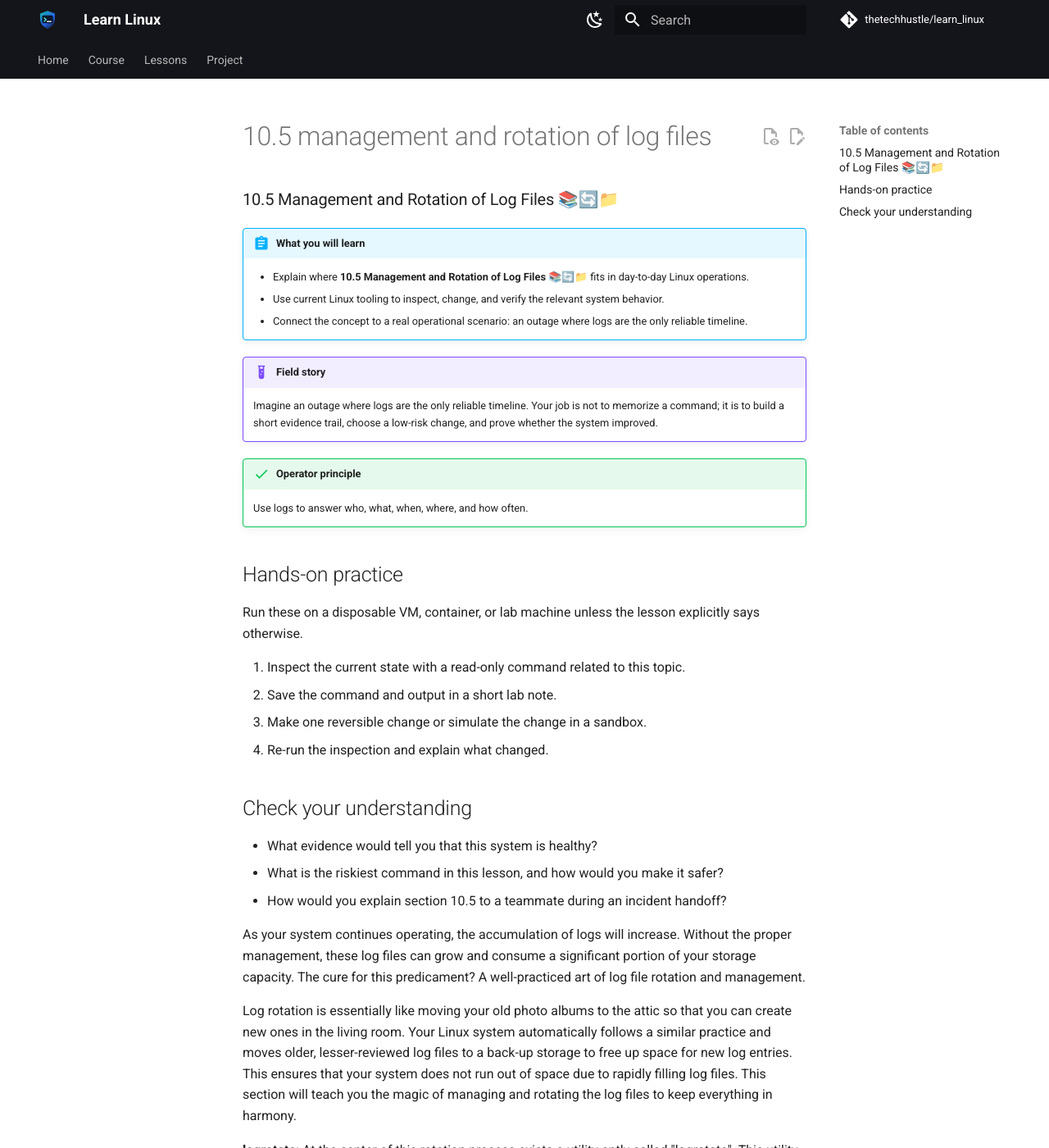
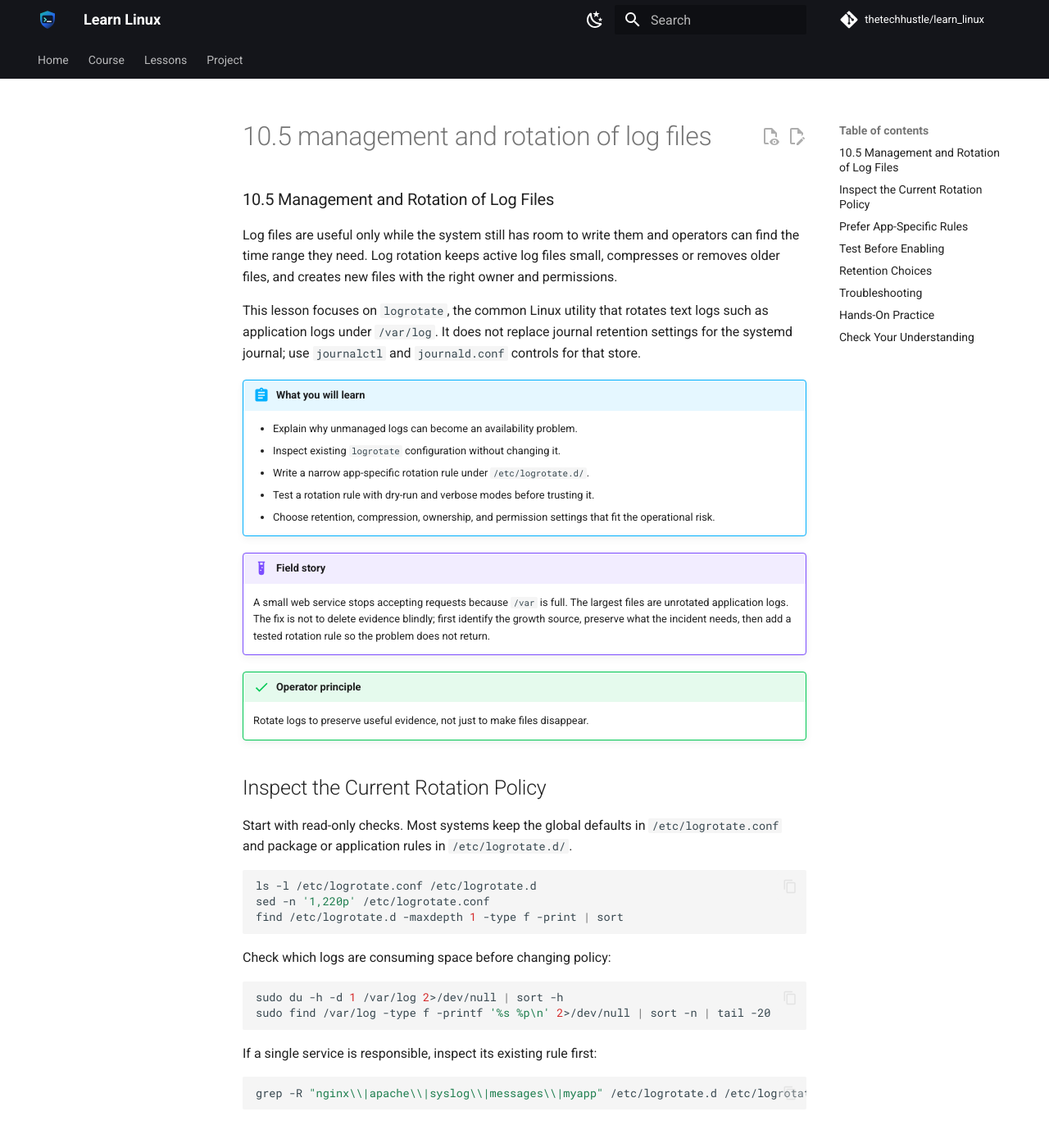
Before and after one commit to thetechhustle/learn_linux, an MkDocs documentation site: the page built from docs/lessons/10_logging/10.5_management_and_rotation_of_log_files.md, in a window 1280 px wide and 1400 px high. Shown: the whole window at 82% size. Built offline with MkDocs 1.6.1 and Material for MkDocs 9.7.7, drawn with Linux system fonts in a browser that asks for light colours; comment, search, counter and statistics services are not loaded; some of the changed text lies outside the part shown.

Commit message:
Improve Chapter 10 log rotation lesson (#78)
Co-authored-by: Jules Ai <jules@Juless-Air.ts.net lan>

````diff
--- a/docs/lessons/10_logging/10.5_management_and_rotation_of_log_files.md
+++ b/docs/lessons/10_logging/10.5_management_and_rotation_of_log_files.md
@@ -1,70 +1,209 @@
-### 10.5 Management and Rotation of Log Files 📚🔄📁
+### 10.5 Management and Rotation of Log Files
 
+Log files are useful only while the system still has room to write them and
+operators can find the time range they need. Log rotation keeps active log
+files small, compresses or removes older files, and creates new files with the
+right owner and permissions.
 
+This lesson focuses on `logrotate`, the common Linux utility that rotates text
+logs such as application logs under `/var/log`. It does not replace journal
+retention settings for the systemd journal; use `journalctl` and
+`journald.conf` controls for that store.
 
 !!! abstract "What you will learn"
-    - Explain where **10.5 Management and Rotation of Log Files 📚🔄📁** fits in day-to-day Linux operations.
-    - Use current Linux tooling to inspect, change, and verify the relevant system behavior.
-    - Connect the concept to a real operational scenario: an outage where logs are the only reliable timeline.
+    - Explain why unmanaged logs can become an availability problem.
+    - Inspect existing `logrotate` configuration without changing it.
+    - Write a narrow app-specific rotation rule under `/etc/logrotate.d/`.
+    - Test a rotation rule with dry-run and verbose modes before trusting it.
+    - Choose retention, compression, ownership, and permission settings that fit
+      the operational risk.
 
 !!! example "Field story"
-    Imagine an outage where logs are the only reliable timeline. Your job is not to memorize a command; it is to build a short evidence trail, choose a low-risk change, and prove whether the system improved.
+    A small web service stops accepting requests because `/var` is full. The
+    largest files are unrotated application logs. The fix is not to delete
+    evidence blindly; first identify the growth source, preserve what the
+    incident needs, then add a tested rotation rule so the problem does not
+    return.
 
 !!! success "Operator principle"
-    Use logs to answer who, what, when, where, and how often.
+    Rotate logs to preserve useful evidence, not just to make files disappear.
 
-## Hands-on practice
+## Inspect the Current Rotation Policy
 
-Run these on a disposable VM, container, or lab machine unless the lesson explicitly says otherwise.
-
-1. Inspect the current state with a read-only command related to this topic.
-2. Save the command and output in a short lab note.
-3. Make one reversible change or simulate the change in a sandbox.
-4. Re-run the inspection and explain what changed.
-
-## Check your understanding
-
-- What evidence would tell you that this system is healthy?
-- What is the riskiest command in this lesson, and how would you make it safer?
-- How would you explain section 10.5 to a teammate during an incident handoff?
-
-
-As your system continues operating, the accumulation of logs will increase. Without the proper management, these log files can grow and consume a significant portion of your storage capacity. The cure for this predicament? A well-practiced art of log file rotation and management.
-
-Log rotation is essentially like moving your old photo albums to the attic so that you can create new ones in the living room. Your Linux system automatically follows a similar practice and moves older, lesser-reviewed log files to a back-up storage to free up space for new log entries. This ensures that your system does not run out of space due to rapidly filling log files. This section will teach you the magic of managing and rotating the log files to keep everything in harmony.
-
-**logrotate**: At the center of this rotation process exists a utility aptly called "logrotate". This utility is designed to alleviate the load of the system administrator by cleverly managing log files on the system. 🎛️
-
-Let's see how we can use logrotate in a simple scenario:
+Start with read-only checks. Most systems keep the global defaults in
+`/etc/logrotate.conf` and package or application rules in `/etc/logrotate.d/`.
 
 ```bash
-# create a new logrotate configuration file
-nano /etc/logrotate.conf
+ls -l /etc/logrotate.conf /etc/logrotate.d
+sed -n '1,220p' /etc/logrotate.conf
+find /etc/logrotate.d -maxdepth 1 -type f -print | sort
 ```
 
-Inside the opened file, insert the following:
+Check which logs are consuming space before changing policy:
 
 ```bash
+sudo du -h -d 1 /var/log 2>/dev/null | sort -h
+sudo find /var/log -type f -printf '%s %p\n' 2>/dev/null | sort -n | tail -20
+```
+
+If a single service is responsible, inspect its existing rule first:
+
+```bash
+grep -R "nginx\\|apache\\|syslog\\|messages\\|myapp" /etc/logrotate.d /etc/logrotate.conf
+```
+
+## Prefer App-Specific Rules
+
+Avoid editing `/etc/logrotate.conf` for one application. Keep local application
+policy in a dedicated file such as `/etc/logrotate.d/myapp` so it is easier to
+review, disable, or remove.
+
+```conf
 /var/log/myapp/*.log {
-    daily                 # rotates daily
-    missingok             # no errors if file is absent
-    rotate 7              # keeps recent 7 day logs
-    compress              # compress log file
-    notifempty            # skip rotation for empty files
-    create 0640 root root # set owner and permission for new files
+    daily
+    rotate 14
+    missingok
+    notifempty
+    compress
+    delaycompress
+    create 0640 myapp adm
+    sharedscripts
+    postrotate
+        systemctl reload myapp.service >/dev/null 2>&1 || true
+    endscript
 }
 ```
 
-This shows a basic example configuration file for logrotate. 'myapp' is your application folder, and '*.log' indicates any log file inside this directory. The rest of the lines specify the actual rotation settings.
+Common directives:
 
-Now, you've set logrotate to automatically manage your log files!
+- `daily`, `weekly`, `monthly`: choose how often rotation is considered.
+- `rotate 14`: keep 14 old rotated logs before removal.
+- `missingok`: do not fail if the log file is absent.
+- `notifempty`: skip empty files.
+- `compress`: compress rotated logs to save space.
+- `delaycompress`: wait one cycle before compressing the newest rotated log,
+  which helps programs that still have the old file open briefly.
+- `create 0640 myapp adm`: create the replacement log file with explicit mode,
+  owner, and group.
+- `postrotate`: run a command after rotation, often to reload a daemon so it
+  reopens its log file.
 
-**Understanding rotation**: The 'rotate #` directive specifies the number of log files to keep after rotation. This ensures you don't lose crucial historical logs yet also don't take up unnecessary amounts of space. The 'daily' directive instructs the system to rotate the log files every day.
+!!! warning "Do not break evidence during an incident"
+    Do not delete or truncate logs blindly on a production system. If the disk
+    is already full, preserve the smallest useful evidence sample, identify the
+    fast-growing writer, and make a reversible space-recovery choice with an
+    incident note.
 
-It's important to regularly check your log files and manage them prudently: rotating, compressing, and sometimes even deleting very old logs. That being said, never underestimate the importance of old logs that can serve as historical records and help diagnose recurring issues.
+## Test Before Enabling
 
-As you start respecting the space and keeping your log files clean and organized, you'll naturally become more efficient in analyzing logs. Remember, a tidy log landscape is a navigator's dream, and it's your duty to maintain it that way.
+Use debug mode first. It parses configuration and shows what would happen
+without rotating files:
 
-So keep refining this art of logfile rotation and management! This is as crucial as understanding the language of logs. It eliminates confusion, keeps your system prepared for storing new log events, and paves the way for effortless log analysis.
+```bash
+sudo logrotate -d /etc/logrotate.conf
+sudo logrotate -d /etc/logrotate.d/myapp
+```
 
-Keep rotating! Keep exploring! 🚀🔄📁🐧.
+Use verbose mode in a disposable lab or maintenance window when you are ready
+to perform a real rotation:
+
+```bash
+sudo logrotate -v /etc/logrotate.d/myapp
+```
+
+Check the result:
+
+```bash
+ls -l /var/log/myapp
+sudo tail -n 20 /var/lib/logrotate/status
+systemctl status myapp.service --no-pager
+```
+
+If the service keeps writing to the rotated file, the daemon probably did not
+reopen its log. Review the service documentation for the right reload signal or
+command.
+
+## Retention Choices
+
+Rotation policy is a tradeoff between disk space, troubleshooting value, and
+legal or business requirements. A useful local default for noisy application
+logs might be daily rotation with 7 to 30 retained copies. Security, audit, and
+billing logs may need longer retention or central forwarding before local
+deletion.
+
+Ask these questions before choosing numbers:
+
+- How long do operators normally need local logs for troubleshooting?
+- Are logs already shipped to a central store?
+- Are there compliance requirements for this log type?
+- How much disk is available on the filesystem that holds `/var/log`?
+- Could compression slow down a busy system at the wrong time?
+
+## Troubleshooting
+
+- `logrotate -d` reports a parse error: check braces, directive spelling, and
+  file paths.
+- Rotated files have the wrong owner: fix the `create` directive or the
+  application's log directory ownership.
+- Logs keep growing after rotation: confirm the service was reloaded or is able
+  to reopen its log file.
+- Rotation never happens: inspect `/var/lib/logrotate/status`, system timers,
+  and cron entries.
+- Disk is still filling: look for other large files under `/var/log` and check
+  whether the application writes outside the path in the rotation rule.
+
+## Hands-On Practice
+
+Run this on a disposable VM or container with `logrotate` installed.
+
+1. Create a lab log directory and sample log:
+
+    ```bash
+    sudo mkdir -p /var/log/logrotate-lab
+    printf 'first event\nsecond event\n' | sudo tee /var/log/logrotate-lab/app.log
+    sudo chown -R root:adm /var/log/logrotate-lab
+    ```
+
+2. Create `/tmp/logrotate-lab.conf`:
+
+    ```conf
+    /var/log/logrotate-lab/*.log {
+        size 1
+        rotate 3
+        missingok
+        notifempty
+        compress
+        create 0640 root adm
+    }
+    ```
+
+3. Debug the rule without changing files:
+
+    ```bash
+    sudo logrotate -d /tmp/logrotate-lab.conf
+    ```
+
+4. Run one real lab rotation:
+
+    ```bash
+    sudo logrotate -v /tmp/logrotate-lab.conf
+    ls -l /var/log/logrotate-lab
+    ```
+
+5. Clean up the lab:
+
+    ```bash
+    sudo rm -r /var/log/logrotate-lab
+    rm /tmp/logrotate-lab.conf
+    ```
+
+## Check Your Understanding
+
+- Why is a dedicated `/etc/logrotate.d/myapp` file safer than editing the
+  global configuration for one application?
+- What does `logrotate -d` prove, and what does it not prove?
+- Why might `delaycompress` help a service that has just had its log rotated?
+- Which logs on a production system should not be deleted without checking
+  retention requirements first?
+- What evidence would you include in a handoff after fixing a full `/var/log`
+  filesystem?
````
